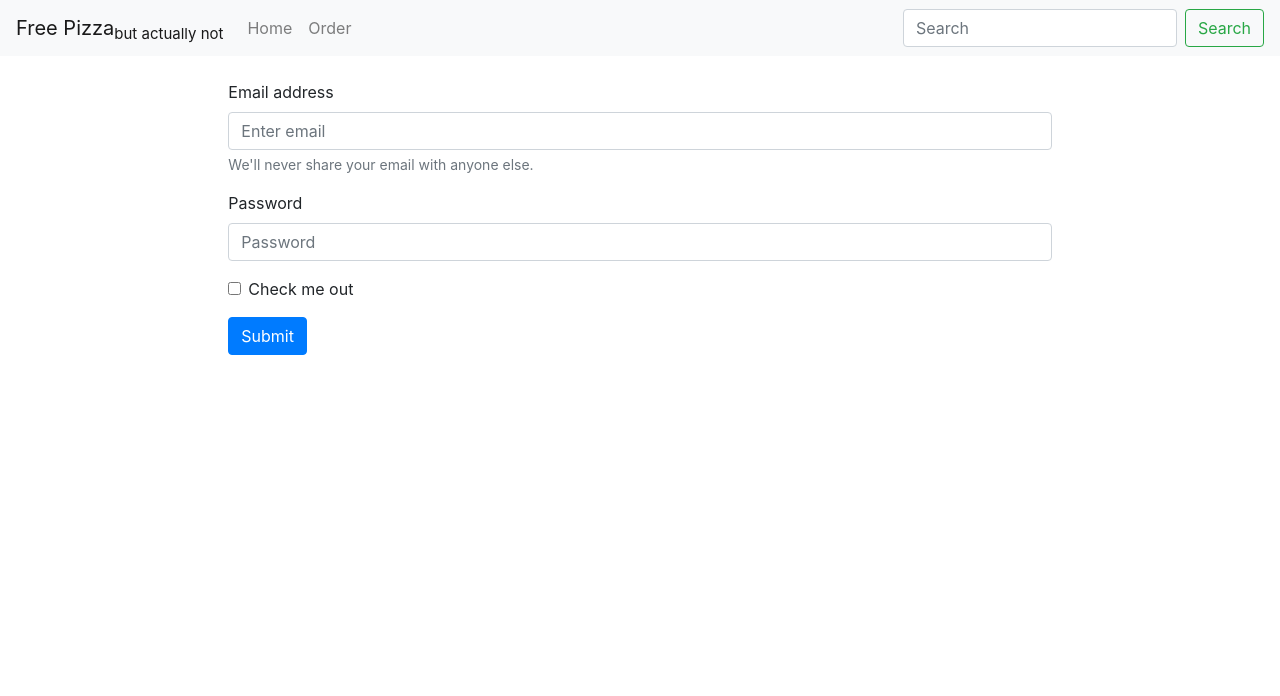
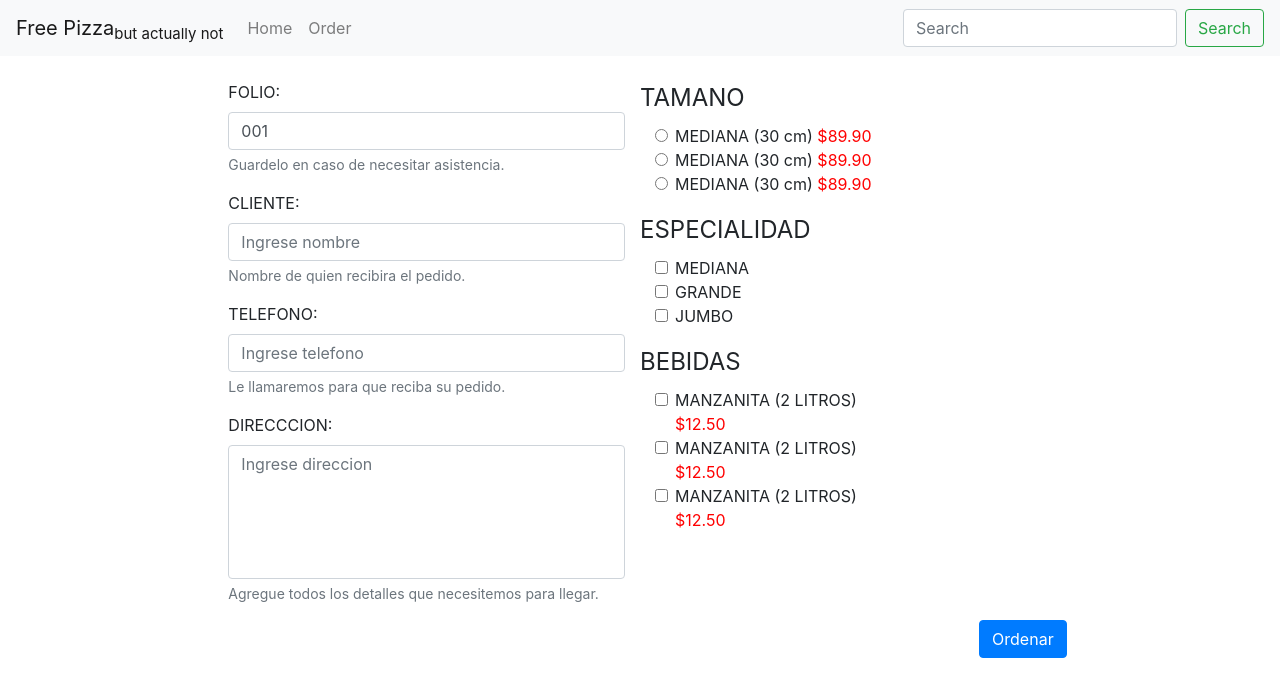
Before and after one commit to JonathanGzzBen/free-pizza-but-actually-not, a Next.js app in the folder src/: page /order in a window 1280 px wide. Shown: the top 696 px of the page. Built offline with nearby package versions, Linux system fonts and the light colour scheme.

Commit message:
Add first draft of order form design

```diff
--- a/src/pages/order.jsx
+++ b/src/pages/order.jsx
@@ -1,28 +1,150 @@
-import { Form, Button } from "react-bootstrap";
+import { Row, Col, Form, Button } from "react-bootstrap";
 import Layout from "../components/layout";
 
 export default function Order() {
   return (
     <Layout>
       <Form>
-        <Form.Group controlId="formBasicEmail">
-          <Form.Label>Email address</Form.Label>
-          <Form.Control type="email" placeholder="Enter email" />
-          <Form.Text className="text-muted">
-            We'll never share your email with anyone else.
-          </Form.Text>
-        </Form.Group>
+        <Row>
+          <Col>
+            <Form.Group controlId="folio">
+              <Form.Label>FOLIO:</Form.Label>
+              <Form.Control type="text" ReadOnly value="001" />
+              <Form.Text className="text-muted">
+                Guardelo en caso de necesitar asistencia.
+              </Form.Text>
+            </Form.Group>
+            <Form.Group controlId="cliente">
+              <Form.Label>CLIENTE:</Form.Label>
+              <Form.Control type="text" placeholder="Ingrese nombre" />
+              <Form.Text className="text-muted">
+                Nombre de quien recibira el pedido.
+              </Form.Text>
+            </Form.Group>
+            <Form.Group controlId="telefono">
+              <Form.Label>TELEFONO:</Form.Label>
+              <Form.Control type="text" placeholder="Ingrese telefono" />
+              <Form.Text className="text-muted">
+                Le llamaremos para que reciba su pedido.
+              </Form.Text>
+            </Form.Group>
+            <Form.Group controlId="direccion">
+              <Form.Label>DIRECCCION:</Form.Label>
+              <Form.Control
+                as="textarea"
+                style={{ resize: "none" }}
+                placeholder="Ingrese direccion"
+                rows="5"
+              />
+              <Form.Text className="text-muted">
+                Agregue todos los detalles que necesitemos para llegar.
+              </Form.Text>
+            </Form.Group>
+          </Col>
+          <Col>
+            <fieldset>
+              <Form.Group as={Row}>
+                <Form.Label as="legend">TAMANO</Form.Label>
+                <Col>
+                  <Form.Check type="radio" id="bebida-manzanita-2">
+                    <Form.Check.Input type="radio" />
+                    <Form.Check.Label>
+                      <div>
+                        MEDIANA (30 cm){" "}
+                        <span style={{ color: "red" }}>$89.90</span>
+                      </div>
+                    </Form.Check.Label>
+                  </Form.Check>
+                  <Form.Check type="radio" id="bebida-manzanita-2">
+                    <Form.Check.Input type="radio" />
+                    <Form.Check.Label>
+                      <div>
+                        MEDIANA (30 cm){" "}
+                        <span style={{ color: "red" }}>$89.90</span>
+                      </div>
+                    </Form.Check.Label>
+                  </Form.Check>
+                  <Form.Check type="radio" id="bebida-manzanita-2">
+                    <Form.Check.Input type="radio" />
+                    <Form.Check.Label>
+                      <div>
+                        MEDIANA (30 cm){" "}
+                        <span style={{ color: "red" }}>$89.90</span>
+                      </div>
+                    </Form.Check.Label>
+                  </Form.Check>
+                </Col>
+              </Form.Group>
+            </fieldset>
+            <fieldset>
+              <Form.Group as={Row}>
+                <Form.Label as="legend">ESPECIALIDAD</Form.Label>
+                <Col>
+                  <Form.Check
+                    type="checkbox"
+                    label="MEDIANA"
+                    name="mediana"
+                    id="tamano-mediana"
+                  />
+                  <Form.Check
+                    type="checkbox"
+                    label="GRANDE"
+                    name="grande"
+                    id="tamano-grande"
+                  />
+                  <Form.Check
+                    type="checkbox"
+                    label="JUMBO"
+                    name="jumbo"
+                    id="tamano-jumbo"
+                  />
+                </Col>
+              </Form.Group>
+            </fieldset>
+            <fieldset>
+              <Form.Group as={Row}>
+                <Form.Label as="legend">BEBIDAS</Form.Label>
+                <Col>
+                  <Form.Check type="checkbox" id="bebida-manzanita-2">
+                    <Form.Check.Input type="checkbox" />
+                    <Form.Check.Label>
+                      <div>
+                        MANZANITA (2 LITROS)
+                        <div style={{ color: "red" }}>$12.50</div>
+                      </div>
+                    </Form.Check.Label>
+                  </Form.Check>
+                  <Form.Check type="checkbox" id="bebida-manzanita-2">
+                    <Form.Check.Input type="checkbox" />
+                    <Form.Check.Label>
+                      <div>
+                        MANZANITA (2 LITROS)
+                        <div style={{ color: "red" }}>$12.50</div>
+                      </div>
+                    </Form.Check.Label>
+                  </Form.Check>
+                  <Form.Check type="checkbox" id="bebida-manzanita-2">
+                    <Form.Check.Input type="checkbox" />
+                    <Form.Check.Label>
+                      <div>
+                        MANZANITA (2 LITROS)
+                        <div style={{ color: "red" }}>$12.50</div>
+                      </div>
+                    </Form.Check.Label>
+                  </Form.Check>
+                </Col>
+              </Form.Group>
+            </fieldset>
+          </Col>
+        </Row>
 
-        <Form.Group controlId="formBasicPassword">
-          <Form.Label>Password</Form.Label>
-          <Form.Control type="password" placeholder="Password" />
-        </Form.Group>
-        <Form.Group controlId="formBasicCheckbox">
-          <Form.Check type="checkbox" label="Check me out" />
-        </Form.Group>
-        <Button variant="primary" type="submit">
-          Submit
-        </Button>
+        <Row className="justify-content-end">
+          <Form.Group as={Row}>
+            <Col sm={{ span: 10 }}>
+              <Button type="submit">Ordenar</Button>
+            </Col>
+          </Form.Group>
+        </Row>
       </Form>
     </Layout>
   );
```
